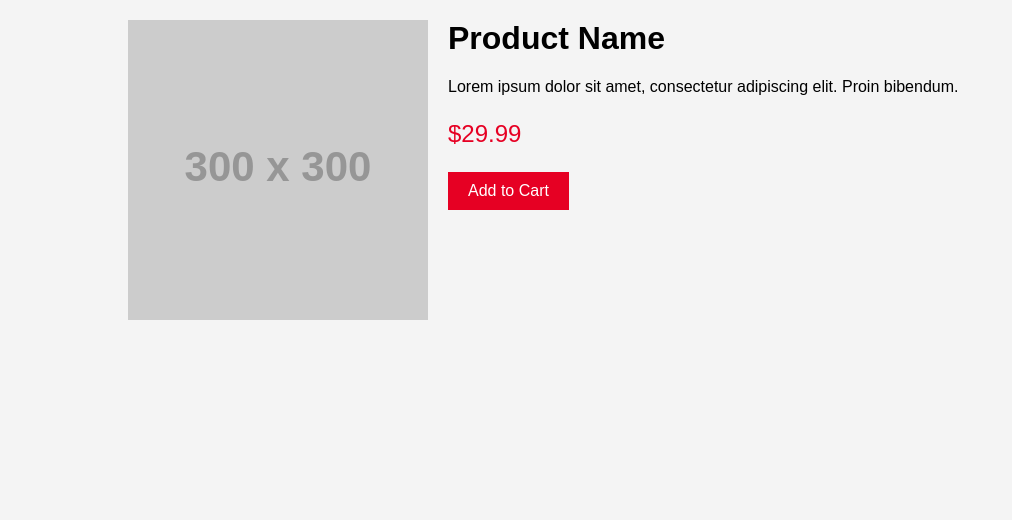
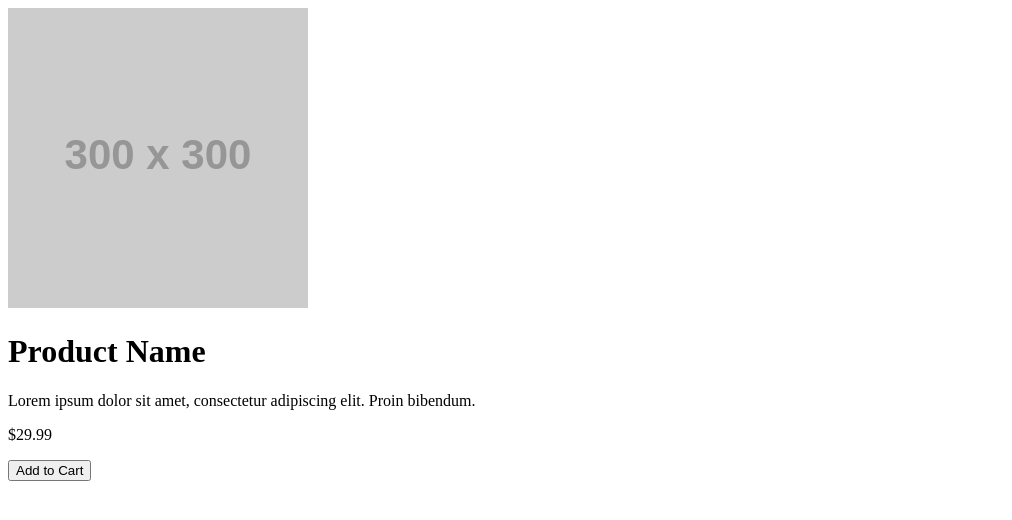
Before and after one commit to EmmanuelOsaea/An-ecommerce-platform-, a plain HTML site: page index.html in a window 1280 px wide. Shown: the whole page, without its empty margins (0-1012 px from the left). Drawn offline with Linux system fonts and the light colour scheme; placeholder pictures from the web are drawn by us.

Commit message:
Update index.html

```diff
--- a/index.html
+++ b/index.html
@@ -4,50 +4,7 @@
     <meta charset="UTF-8">
     <meta name="viewport" content="width=device-width, initial-scale=1.0">
     <title>Product Page</title>
-    <style>
-        body {
-            font-family: Arial, sans-serif;
-            margin: 0;
-            padding: 0;
-            background-color: #f4f4f4;
-        }
-        .container {
-            width: 80%;
-            margin: auto;
-            overflow: hidden;
-        }
-        .product {
-            display: flex;
-            flex-wrap: wrap;
-            margin: 20px 0;
-        }
-        .product img {
-            max-width: 100%;
-            height: auto;
-        }
-        .product-info {
-            margin-left: 20px;
-        }
-        .product-info h1 {
-            margin-top: 0;
-        }
-        .price {
-            font-size: 1.5em;
-            color: #e60023;
-        }
-        .button {
-            background-color: #e60023;
-            color: white;
-            border: none;
-            padding: 10px 20px;
-            font-size: 1em;
-            cursor: pointer;
-        }
-        .button:hover {
-            background-color: #c4001d;
-        }
-    </style>
-</head>
+   </head>
 <body>
     <div class="container">
         <div class="product">
@@ -61,10 +18,7 @@
         </div>
     </div>
 
-    <script>
-        document.querySelector('.button').addEventListener('click', function() {
-            alert('Product added to cart!');
-        });
-    </script>
+
+
 </body>
 </html>
```
